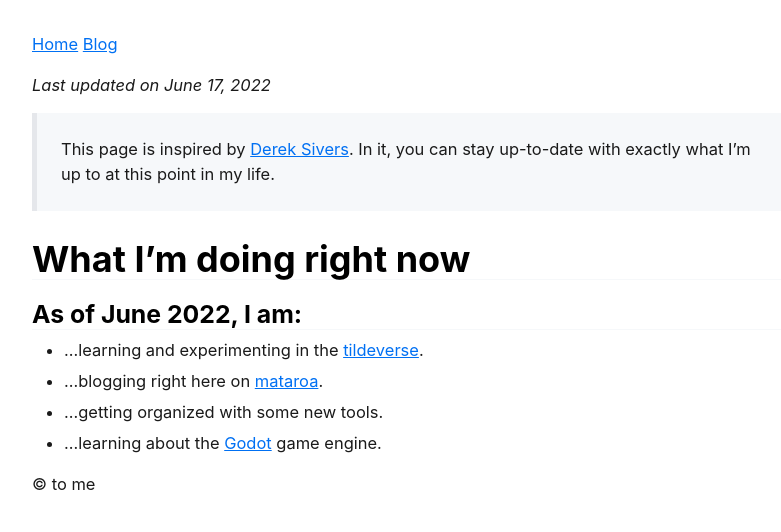
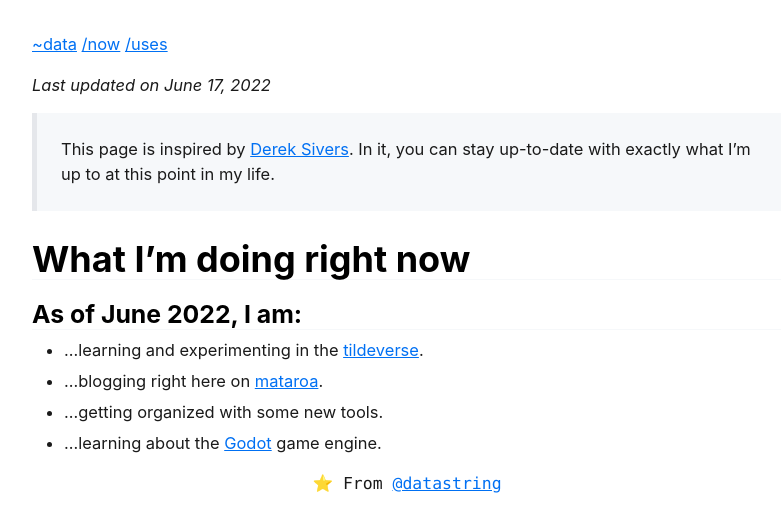
Before and after one commit to datastring/datastring.github.io, a Jekyll site: the page built from now.md, in a window 1280 px wide. Shown: the top 532 px of the page, without its empty margins (233-1014 px from the left). Built offline with Jekyll 4.4.1, drawn with Linux system fonts in a browser that asks for light colours.

Commit message:
styled Footed

```diff
--- a/_layouts/default.html
+++ b/_layouts/default.html
@@ -7,15 +7,17 @@
   </head>
   <body>
     <nav>
-      <a href="/">Home</a>
-      <a href="/blog/">Blog</a>
+      <a href="/">~data</a>
+      <a href="/now">/now</a>
+      <a href="/uses">/uses</a>
     </nav>
     <!-- <h1>{{ page.title }}</h1> -->
     <section>
       {{ content }}
     </section>
     <footer>
-      &copy; to me
+      <!-- &copy; to me -->
+      <p align="center" style="font-family: var(--nc-font-mono);">⭐️ From <a href="https://github.com/datastring">@datastring</a></p>
     </footer>
   </body>
 </html>
--- a/index.html
+++ b/index.html
@@ -1,5 +1,5 @@
 ---
-title: Datas Base
+title: Data's Base
 ---
 
 <p align="center">
```
Also changed, not shown: README.md.
